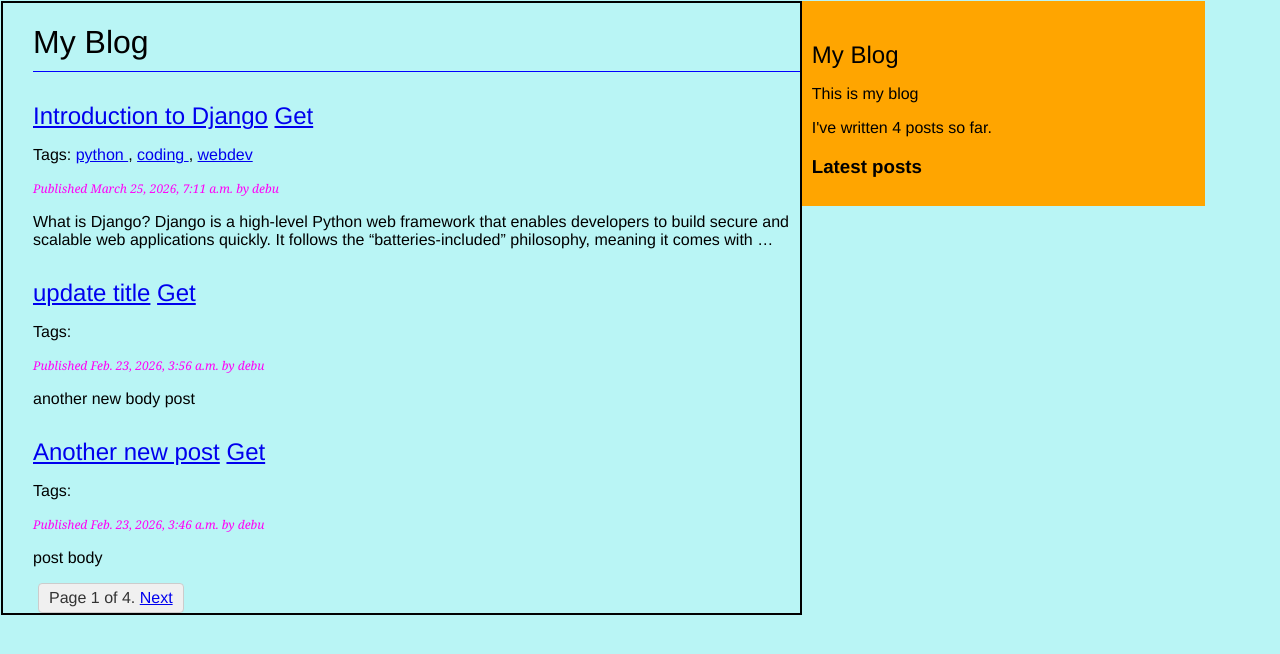
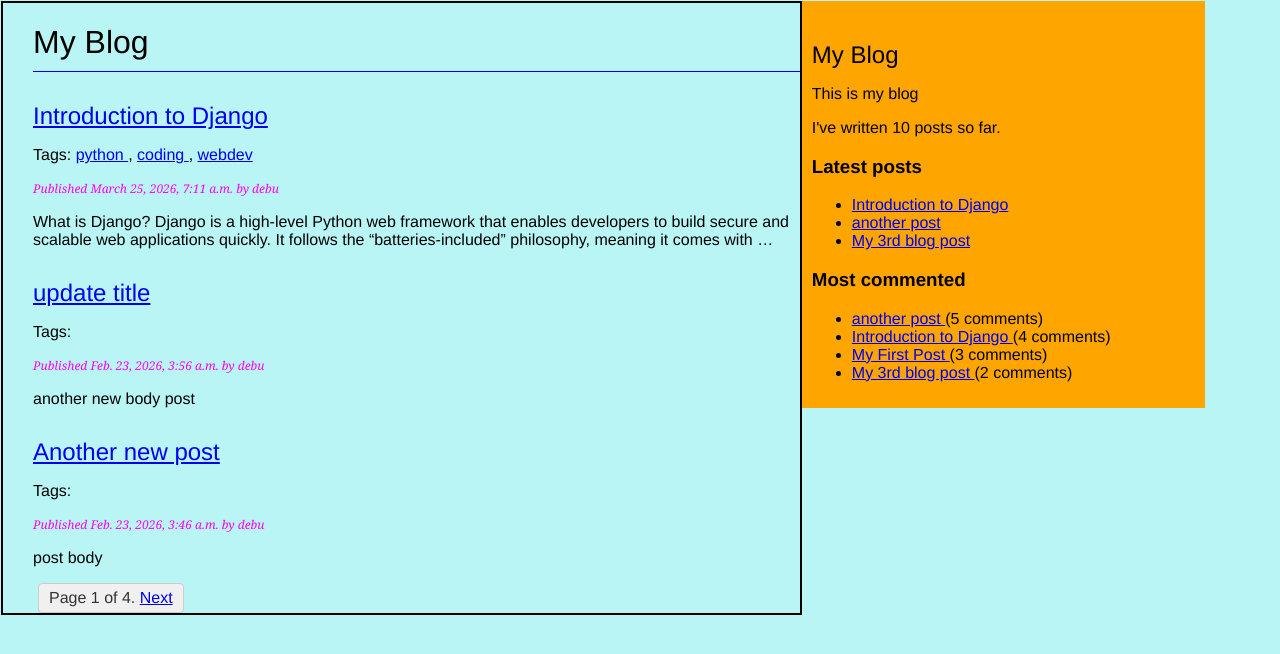
Before and after one commit to Debashish-newbie/csw2, a Django app: page /blog/ in a window 1280 px wide. Shown: the top 654 px of the page. Run offline with Django 5.2, Linux system fonts and the light colour scheme; data comes from the database, SQL or seed files in the repository; both versions use the stored data as it was after the commit; parts of the project's set-up code (start-up, migrations or seed data) failed here and were passed over.

Commit message:
CSW 25/03/26

```diff
--- a/chapter2/mysite/blog/templates/blog/base.html
+++ b/chapter2/mysite/blog/templates/blog/base.html
@@ -18,7 +18,23 @@
         <p>This is my blog</p>
         <p>I've written {% total_posts %} posts so far.</p>
         <h3>Latest posts</h3>
-        {% comment %} {% show_latest_posts 3 %} {% endcomment %}
+        {% show_latest_posts 3 %}
+
+         <h3>Most commented</h3>
+
+            {% show_most_commented_posts 5 %}
+           {% comment %} {% get_most_commented_posts as most_commented_posts %}
+        <ul>
+            {% for post in most_commented_posts %}
+            <li>
+        <a href="{{ post.get_absolute_url }}">{{ post.title }}
+        </a>
+        </li> {% endcomment %}
+    {% comment %} {% endfor %} {% endcomment %}
+    </ul>
+
+
+
     </div>
 </body>
 </html>
--- /dev/null
+++ b/chapter2/mysite/blog/templates/blog/post/latest_posts.html
@@ -0,0 +1,9 @@
+<ul>
+  {% for post in latest_posts %}
+    <li>
+      <a href="{{ post.get_absolute_url }}">
+        {{ post.title }}
+      </a>
+    </li>
+  {% endfor %}
+</ul>
--- a/chapter2/mysite/blog/templates/blog/post/list.html
+++ b/chapter2/mysite/blog/templates/blog/post/list.html
@@ -9,7 +9,7 @@
     {% for post in posts %}
     <h2>
         <a href="{% url 'blog:post_detail' post.id %}">{{ post.title }}</a>
-        <a href="{{ post.get_absolute_url }}">Get</a>
+
     </h2>
 
 <p class="tags">
--- /dev/null
+++ b/chapter2/mysite/blog/templates/blog/post/most_comments.html
@@ -0,0 +1,10 @@
+<ul>
+  {% for post in most_commented_posts %}
+    <li>
+      <a href="{{ post.get_absolute_url }}">
+        {{ post.title }}
+      </a>
+      ({{ post.total_comments }} comments)
+    </li>
+  {% endfor %}
+</ul>
--- a/chapter2/mysite/blog/templatetags/blog_tags.py
+++ b/chapter2/mysite/blog/templatetags/blog_tags.py
@@ -5,4 +5,23 @@ from django.db.models import Count
 register = template.Library()
 @register.simple_tag
 def total_posts():
-    return Post.published.count()
+    return Post.objects.count()
+
+@register.inclusion_tag('blog/post/latest_posts.html')
+def show_latest_posts(count=5):
+    latest_posts = Post.published.order_by('-publish')[:count]
+    return {'latest_posts': latest_posts}
+
+@register.simple_tag
+def get_most_commented_posts(count=5):
+    return Post.published.annotate(
+        total_comments=Count('comments')
+    ).order_by('-total_comments')[:count]
+
+@register.inclusion_tag('blog/post/most_comments.html')
+def show_most_commented_posts(count=5):
+    most_commented_posts = Post.published.annotate(
+        total_comments=Count('comments')
+    ).order_by('-total_comments')[:count]
+
+    return {'most_commented_posts': most_commented_posts}
```
Also changed, not shown: chapter2/mysite/db.sqlite3.
